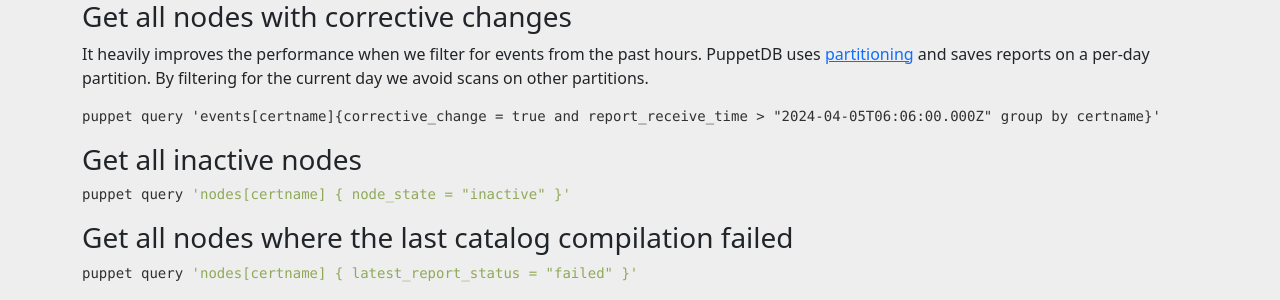
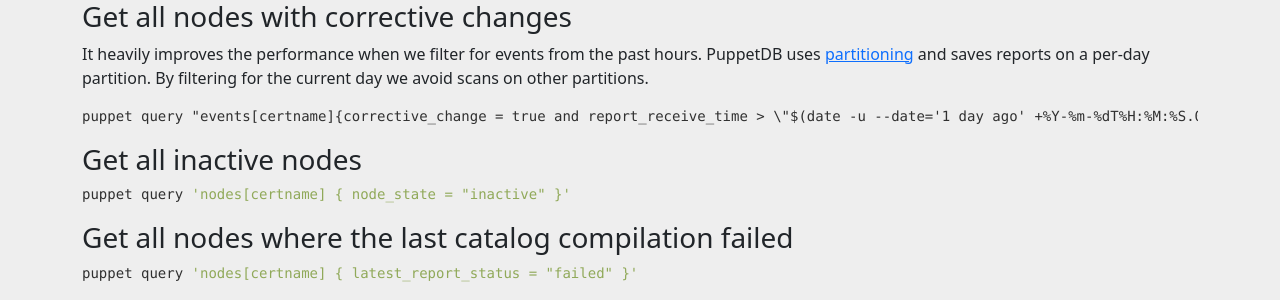
Before and after one commit to voxpupuli/voxpupuli.github.io, a Jekyll site: the page built from _docs/pql_queries.md, in a window 1280 px wide and 900 px high, scrolled down 2788 px. Shown: the part 152-452 px from the top of the window. Built offline with Jekyll 4.4.1, drawn with Linux system fonts in a browser that asks for light colours; nearby versions of some CDN libraries.

Commit message:
Automatically get changes in last day
Given that the Events endpoint has a lot of data in it (partitioned by day) ask for only events that occurred in the last day by using the date command to generate the timestamp

````diff
--- a/_docs/pql_queries.md
+++ b/_docs/pql_queries.md
@@ -124,7 +124,7 @@
 avoid scans on other partitions.
 
 ```
-puppet query 'events[certname]{corrective_change = true and report_receive_time > "2024-04-05T06:06:00.000Z" group by certname}'
+puppet query "events[certname]{corrective_change = true and report_receive_time > \"$(date -u --date='1 day ago' +%Y-%m-%dT%H:%M:%S.000Z)\" group by certname}"
 ```
 
 ### Get all inactive nodes
````
